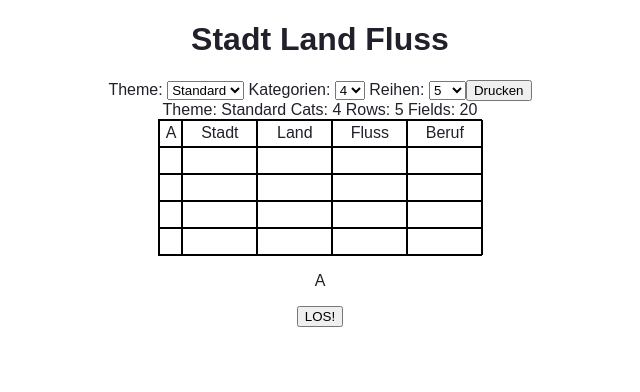
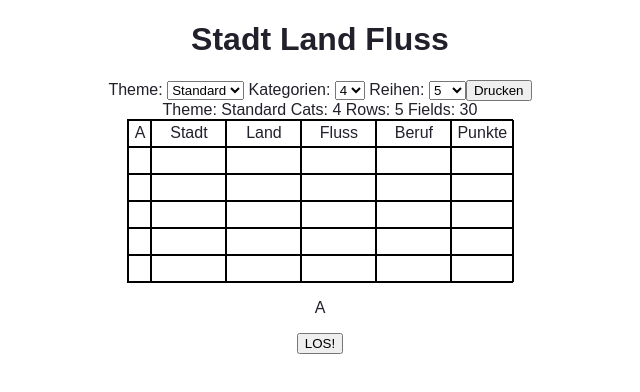
Before and after one commit to ayruun/stadt-land-fluss, a Vue app: page / in a window 1280 px wide. Shown: the top 392 px of the page, without its empty margins (320-960 px from the left). Built offline with nearby package versions, Linux system fonts and the light colour scheme.

Commit message:
add field for points

```diff
--- a/src/App.vue
+++ b/src/App.vue
@@ -96,24 +96,24 @@ export default {
       theme: "Standard",
       cats: 4,
       rows: 5,
-      fields: 20,
+      fields: 30,
       result: "A"
     };
   },
   methods: {
     changeTheme(event) {
       this.theme = event.target.value;
-      this.items = json[this.theme].slice(0, this.cats + 1);
+      this.items = this.buildTheme;
     },
     changeCats(event) {
       this.cats = parseInt(event.target.value);
-      this.fields = (this.cats + 1) * this.rows;
-      this.$refs.slfTemp.$refs.frame.style["grid-template-columns"] = `auto repeat(${this.cats}, minmax(75px, auto)`;
-      this.items = json[this.theme].slice(0, this.cats + 1);
+      this.$refs.slfTemp.$refs.frame.style["grid-template-columns"] = `auto repeat(${this.cats}, minmax(75px, auto)) auto`;
+      this.items = this.buildTheme;
+      this.fields = (this.cats + 2) * this.rows;
     },
     changeRows(event) {
       this.rows = parseInt(event.target.value);
-      this.fields = (this.cats + 1) * this.rows;
+      this.fields = (this.cats + 2) * this.rows;
     },
     printTemplate(divName) {
       let printContents = document.getElementById(divName).innerHTML;
@@ -127,6 +127,18 @@ export default {
       this.result = String.fromCharCode(randomNum);
       // TODO: remove already selected chars from pool
     }
+  },
+  computed: {
+    buildTheme() {
+      let ulf = this.json[this.theme].slice(0, this.cats + 1);
+      ulf.push(this.json[this.theme][10]);
+      return ulf;
+    }
+  },
+  created() {
+    let ulf = this.json[this.theme].slice(0, 5);
+    ulf.push(this.json[this.theme][10]);
+    this.items = ulf;
   }
 };
 </script>
--- a/src/assets/categories.json
+++ b/src/assets/categories.json
@@ -9,7 +9,8 @@
         "Hobby",
         "Promi",
         "Marke",
-        "Film"
+        "Film",
+        "Punkte"
     ],
     "Krimi": [
         "A",
@@ -21,7 +22,8 @@
         "Mörder",
         "Tatort",
         "Komplize",
-        "Zeuge"
+        "Zeuge",
+        "Punkte"
     ],
     "Quatsch": [
         "A",
@@ -33,6 +35,7 @@
         "Trennungsgrund",
         "Bucht",
         "Lied",
-        "Gericht"
+        "Gericht",
+        "Punkte"
     ]
 }
--- a/src/components/slfTemplate.vue
+++ b/src/components/slfTemplate.vue
@@ -18,7 +18,7 @@ export default {
     width: auto;
     border: 1px solid black;
     display: grid;
-    grid-template-columns: auto repeat(4, minmax(75px, auto));
+    grid-template-columns: auto repeat(4, minmax(75px, auto)) auto;
   }
 
   .field {
```
